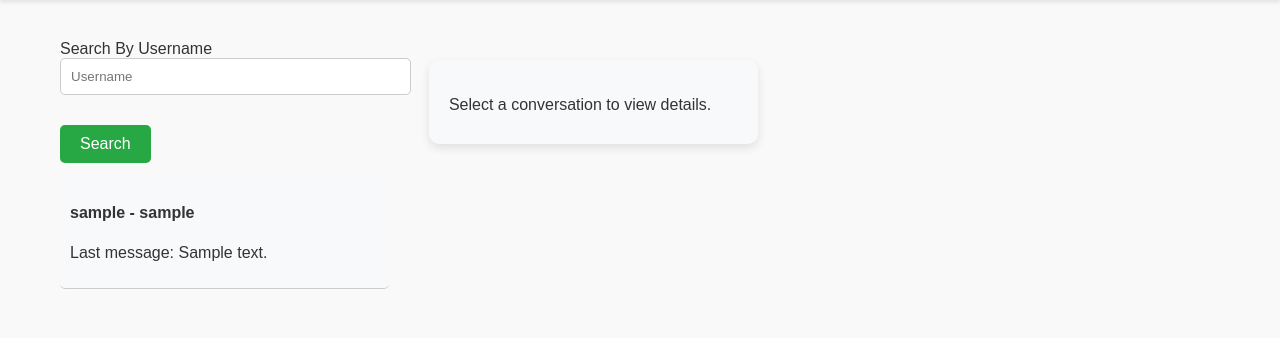
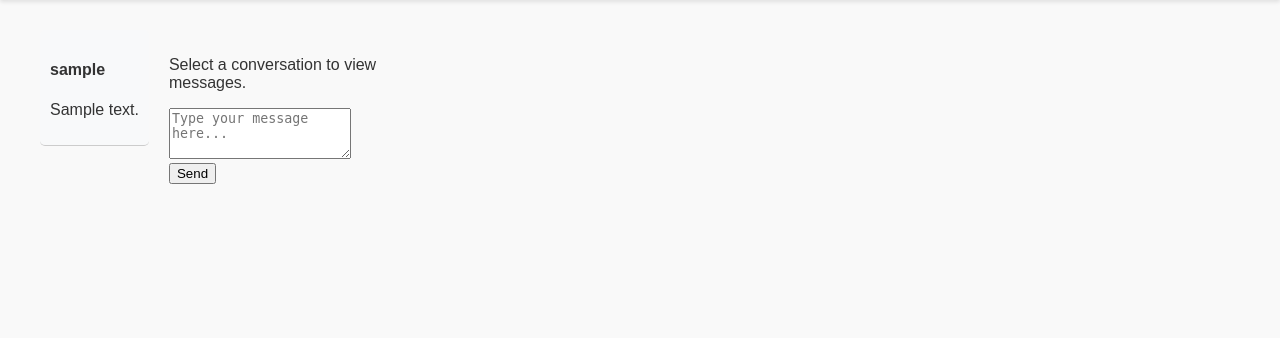
Before and after one commit to Conexigen-HKS/HKS, a FastAPI app: template app/templates/messages.html in a window 1280 px wide. Shown: the part 68-406 px from the top of the page. Run offline with FastAPI, Linux system fonts and the light colour scheme; the template is opened without the code that fills it: most values are stand-ins (such as "Sample title", 1, 10 or a date in 2020).

Commit message:
Updated messages. Still need adjustments. Send button not working. Left side bar need to include only unqiue receivers.

```diff
--- a/app/data/schemas/message.py
+++ b/app/data/schemas/message.py
@@ -19,5 +19,5 @@ class Message(BaseModel):
         )
 
 class SendMessageRequest(BaseModel):
-    recipient_username: str
+    recipient_username: UUID
     message_text: str
--- a/app/templates/messages.html
+++ b/app/templates/messages.html
@@ -101,25 +101,13 @@
 
   <main>
     <div class="container">
-      <div class="search-section">
-        <div class="compose-section" id="compose-section" style="display: none;">
-          <h2>Create Message / Start Conversation</h2>
-          <input type="text" id="recipient-username" placeholder="Send message to (Username)">
-          <textarea id="message-text" rows="4" placeholder="Type your message here..."></textarea>
-          <button onclick="sendMessage()">Send</button>
-        </div>
-        <div class="input-box">
-          <label for="username">Search By Username</label>
-          <input type="text" id="username" placeholder="Username">
-        </div>
-        <button class="search-btn" onclick="searchMessages()">Search</button>
-
+      <div class="menu-section">
         <div class="conversation-list">
           {% if conversations %}
-            {% for conversation in conversations %}
-              <div class="conversation-item" onclick="loadConversationDetails('{{ conversation.id }}')">
-                <h4>{{ conversation.author.username }} - {{ conversation.receiver.username }}</h4>
-                <p>Last message: {{ conversation.content }}</p>
+            {% for conv in conversations %}
+              <div class="conversation-item" onclick="loadConversation('{{ conv.user_id }}', '{{ conv.username }}')">
+                <h4>{{ conv.username }}</h4>
+                <p>{{ conv.content }}</p>
               </div>
             {% endfor %}
           {% else %}
@@ -129,14 +117,70 @@
       </div>
 
       <div class="message-section">
-        <div id="message-details" class="message-details">
-          <p>Select a conversation to view details.</p>
+        <div id="message-history" class="message-history">
+          <p>Select a conversation to view messages.</p>
+        </div>
+        <div class="message-input">
+          <textarea id="new-message-text" rows="3" placeholder="Type your message here..."></textarea>
+          <button onclick="sendMessage()">Send</button>
         </div>
       </div>
     </div>
   </main>
 
   <script>
+    let currentUserId = "{{ current_user_id }}";
+    let currentConversationUserId = null;
+
+    async function loadConversation(otherUserId, username) {
+      currentConversationUserId = otherUserId;
+      const response = await fetch(`/messages/conversation/${otherUserId}`);
+      if (response.ok) {
+        const messages = await response.json();
+        displayMessages(messages, username);
+      } else {
+        alert('Failed to load conversation.');
+      }
+    }
+
+    function displayMessages(messages, username) {
+      const messageHistory = document.getElementById('message-history');
+      messageHistory.innerHTML = `<h3>Conversation with ${username}</h3>`;
+
+      messages.forEach(msg => {
+        const messageElement = document.createElement('div');
+        messageElement.classList.add('message');
+        messageElement.innerHTML = `
+          <p><strong>${msg.sender_id === currentUserId ? 'You' : username}:</strong> ${msg.content}</p>
+          <span class="message-time">${msg.created_at}</span>
+        `;
+        messageHistory.appendChild(messageElement);
+      });
+      messageHistory.scrollTop = messageHistory.scrollHeight;
+    }
+
+    async function sendMessage() {
+      const messageText = document.getElementById('new-message-text').value.trim();
+      if (!messageText || !currentConversationUserId) {
+        alert('Please enter a message and select a conversation.');
+        return;
+      }
+
+      const response = await fetch('/messages/send', {
+        method: 'POST',
+        headers: { 'Content-Type': 'application/json' },
+        body: JSON.stringify({ recipient_id: currentConversationUserId, message_text: messageText })
+      });
+
+      if (response.ok) {
+        document.getElementById('new-message-text').value = '';
+        loadConversation(currentConversationUserId);
+      } else {
+        const error = await response.json();
+        alert(`Failed to send message: ${error.detail}`);
+      }
+    }
+
     function toggleCompose() {
       const composeSection = document.getElementById('compose-section');
       if (composeSection.style.display === 'none') {
@@ -148,7 +192,7 @@
 
     async function searchMessages() {
       const username = document.getElementById('username').value.trim();
-      const response = await fetch(`/messages/conversations?username=${encodeURIComponent(username)}`);
+      const response = await fetch(`/api/messages/conversations?username=${encodeURIComponent(username)}`);
       if (!response.ok) {
         alert('Failed to fetch conversations.');
         return;
@@ -182,7 +226,7 @@
       const messageDetails = document.getElementById('message-details');
       messageDetails.innerHTML = `<p>Loading...</p>`;
       try {
-        const response = await fetch(`/messages/conversation-details/${conversationId}`);
+        const response = await fetch(`/api/messages/conversation-details/${conversationId}`);
         if (!response.ok) {
           throw new Error('Failed to fetch conversation details');
         }
@@ -210,7 +254,7 @@
         return;
       }
 
-      const response = await fetch('/messages/send', {
+      const response = await fetch('/api/messages/send', {
         method: 'POST',
         headers: { 'Content-Type': 'application/json' },
         body: JSON.stringify({ recipient_username: username, message_text: messageText })  // Keys match the Pydantic model
```
Also changed, not shown: app/routers_web/message_router_web.py (+86 -7 lines).
